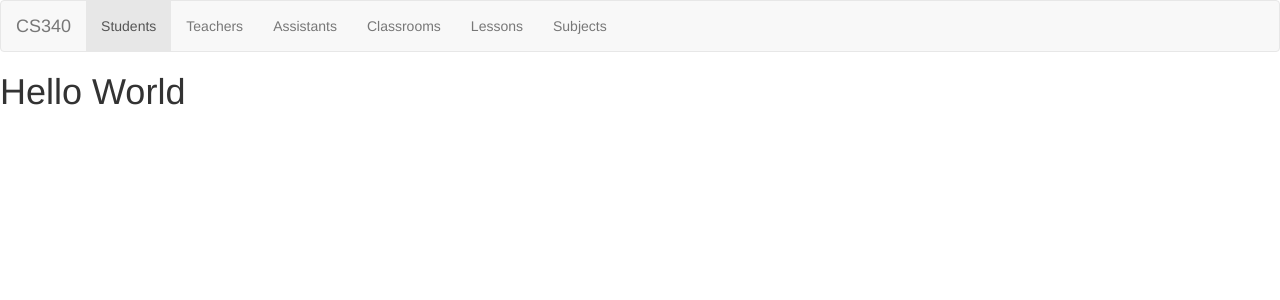
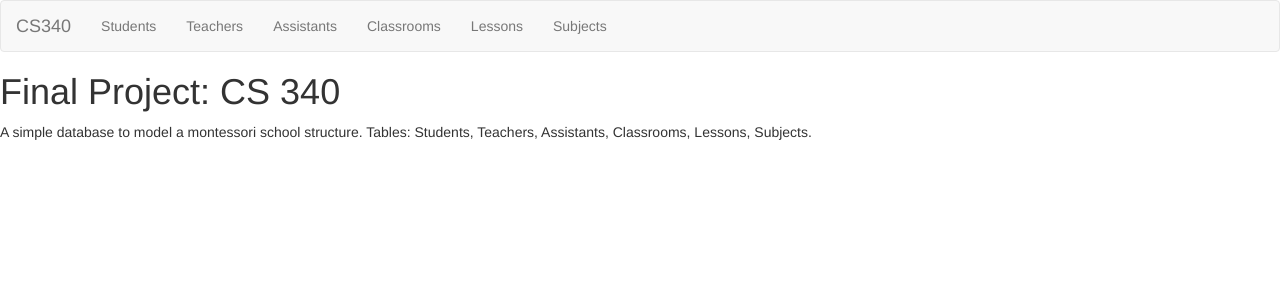
Before and after one commit to JWTappert/montessori, a PHP site: page /index.php in a window 1280 px wide. Shown: the top 300 px of the page. Run offline with PHP 8.4, Linux system fonts and the light colour scheme; some libraries are stand-ins or nearby versions.

Commit message:
removed active class

```diff
--- a/includes/header.php
+++ b/includes/header.php
@@ -4,6 +4,9 @@
 		<title><?php echo $title ?></title>
 		<link rel="stylesheet" type="text/css" href="http://fonts.googleapis.com/css?family=Open+Sans:400,300,700">
 		<link href="https://maxcdn.bootstrapcdn.com/bootstrap/3.3.7/css/bootstrap.min.css" rel="stylesheet" integrity="sha384-BVYiiSIFeK1dGmJRAkycuHAHRg32OmUcww7on3RYdg4Va+PmSTsz/K68vbdEjh4u" crossorigin="anonymous">
+		<script src="https://ajax.googleapis.com/ajax/libs/jquery/2.1.1/jquery.min.js"></script>
+		<script src="https://maxcdn.bootstrapcdn.com/bootstrap/3.3.6/js/bootstrap.min.js"></script>
+		<link href="https://maxcdn.bootstrapcdn.com/bootstrap/3.3.6/css/bootstrap.min.css" rel="stylesheet"/>
 		<script src="https://maxcdn.bootstrapcdn.com/bootstrap/3.3.7/js/bootstrap.min.js" integrity="sha384-Tc5IQib027qvyjSMfHjOMaLkfuWVxZxUPnCJA7l2mCWNIpG9mGCD8wGNIcPD7Txa" crossorigin="anonymous"></script>
 		<script src="https://use.fontawesome.com/63a9b81731.js"></script>
 	</head>
@@ -23,7 +26,7 @@
 
 	    <!-- Collect the nav links, forms, and other content for toggling -->
 	      <ul class="nav navbar-nav">
-	        <li class="active"><a href="/students.php">Students <span class="sr-only">(current)</span></a></li>
+	        <li><a href="/students.php">Students </a></li>
 	        <li><a href="/teachers.php">Teachers </a></li>
 	        <li><a href="/assistants.php">Assistants </a></li>
 	        <li><a href="/classrooms.php">Classrooms </a></li>
--- a/index.php
+++ b/index.php
@@ -2,6 +2,7 @@
 	$title = "Home";
 	include("includes/header.php");
 ?>
-		<h1>Hello World</h1>
+		<h1>Final Project: CS 340</h1>
+		<p>A simple database to model a montessori school structure. Tables: Students, Teachers, Assistants, Classrooms, Lessons, Subjects.</p>
 	</body>
 </html>
```
